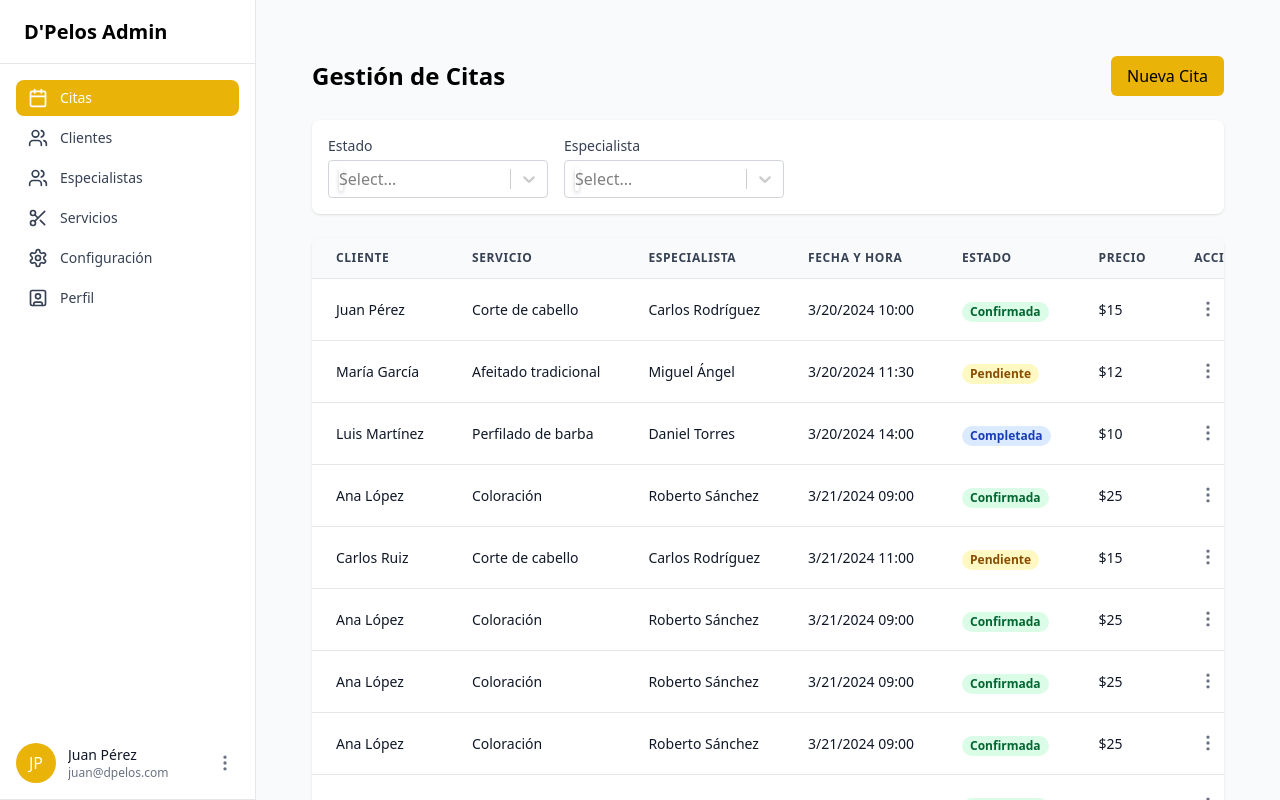
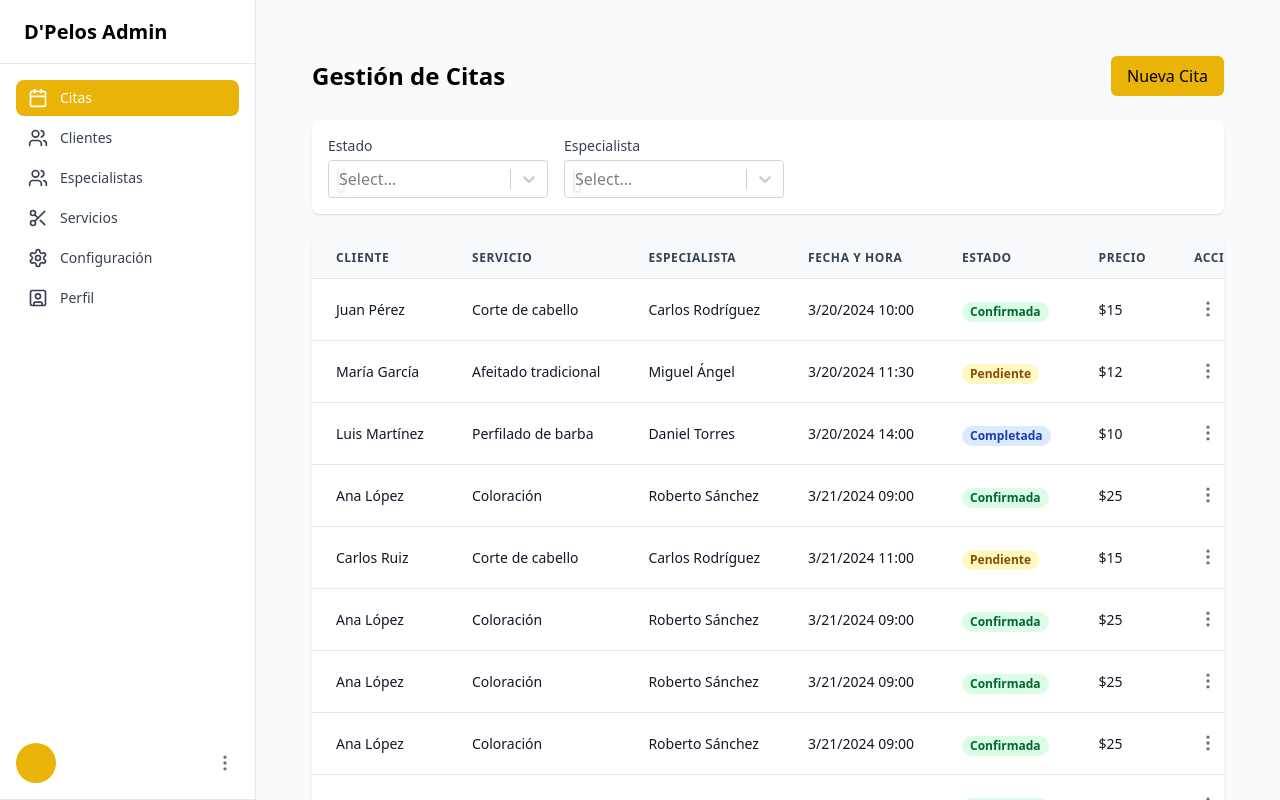
Before and after one commit to DIOR27/peluqueria, a React (Vite) app in the folder dpelos-client/: page /panel in a window 1280 px wide. Built offline with nearby package versions, Linux system fonts and the light colour scheme; no server answers; sample sign-in values are in the browser's storage.

Commit message:
integrated profile with API

```diff
--- a/dpelos-client/src/components/dashboard/Sidebar.jsx
+++ b/dpelos-client/src/components/dashboard/Sidebar.jsx
@@ -23,20 +23,9 @@ const navigation = [
 
 export default function Sidebar() {
   const location = useLocation();
-  const { logout } = useAuthStore();
+  const { user, logout } = useAuthStore();
 
-  const user = {
-    name: "Juan Pérez",
-    email: "juan@dpelos.com",
-  };
-
-  const getInitials = (name) => {
-    return name
-      .split(" ")
-      .map((word) => word[0])
-      .join("")
-      .toUpperCase();
-  };
+  const userInitials = `${user?.first_name?.[0] || ''}${user?.last_name?.[0] || ''}`;
 
   return (
     <div className="flex h-full w-64 flex-col border-r border-gray-200 bg-white">
@@ -68,13 +57,13 @@ export default function Sidebar() {
       <div className="relative border-b border-gray-200 p-4">
         <div className="flex items-center gap-3">
           <div className="flex h-10 w-10 items-center justify-center rounded-full bg-gold-500 text-white font-medium">
-            {getInitials(user.name)}
+            {userInitials}
           </div>
           <div className="flex-1 min-w-0">
             <p className="text-sm font-medium text-gray-900 truncate">
-              {user.name}
+              {user?.first_name} {user?.last_name}
             </p>
-            <p className="text-xs text-gray-500 truncate">{user.email}</p>
+            <p className="text-xs text-gray-500 truncate">{user?.email}</p>
           </div>
           <Menu>
             <MenuButton className="p-1 hover:bg-gray-100 rounded-full focus:outline-none">
--- /dev/null
+++ b/dpelos-client/src/pages/dashboard/AuthInitializer.jsx
@@ -0,0 +1,13 @@
+import { useEffect } from "react";
+import useAuthStore from "../../stores/authStore";
+
+export default function AuthInitializer({ children }) {
+  const fetchUserInfo = useAuthStore((state) => state.fetchUserInfo);
+
+  useEffect(() => {
+    fetchUserInfo();
+  }, [fetchUserInfo]);
+
+  return children;
+
+}
--- a/dpelos-client/src/pages/dashboard/Page.jsx
+++ b/dpelos-client/src/pages/dashboard/Page.jsx
@@ -2,7 +2,7 @@ import { useEffect } from "react";
 import { Outlet } from "react-router-dom";
 import Sidebar from "../../components/dashboard/Sidebar";
 import useAuthStore from "../../stores/authStore";
-
+import AuthInitializer from "./AuthInitializer";
 
 export default function Page() {
   const { isAuthenticated } = useAuthStore();
@@ -17,10 +17,12 @@ export default function Page() {
 
   return (
     <div className="flex h-screen bg-gray-50 ">
-      <Sidebar />
-      <main className="flex-1 overflow-y-auto p-8">
-        <Outlet />
-      </main>
+      <AuthInitializer>
+        <Sidebar />
+        <main className="flex-1 overflow-y-auto p-8">
+          <Outlet />
+        </main>
+      </AuthInitializer >
     </div>
   );
 }
--- a/dpelos-client/src/pages/dashboard/Profile.jsx
+++ b/dpelos-client/src/pages/dashboard/Profile.jsx
@@ -4,18 +4,35 @@ import { Formik, Form } from "formik";
 import FormInput from "../../components/ui/FormInput";
 import FormPasswordInput from "../../components/ui/FormPasswordInput";
 import * as Yup from "yup";
+import useAuthStore from "../../stores/authStore";
 
-const initialValues = {
-  personalInfo: {
-    firstName: "",
-    lastName: "",
-    email: "",
-    phone: "",
-  },
+const passwordChangeInitialValues = {
   passwordChange: {
     currentPassword: "",
     newPassword: "",
     confirmPassword: "",
+  },
+};
+
+const passwordChangeValidationSchema = Yup.object({
+  currentPassword: Yup.string().required("La contraseña actual es requerida"),
+  newPassword: Yup.string()
+    .min(8, "La contraseña debe tener al menos 8 caracteres")
+    .required("La nueva contraseña es requerida"),
+  confirmPassword: Yup.string()
+    .oneOf([Yup.ref("newPassword"), null], "Las contraseñas deben coincidir")
+    .required("La confirmación de contraseña es requerida"),
+});
+
+export default function Profile() {
+  const user = useAuthStore((state) => state.user);
+
+  const initialValues = {
+    personalInfo: {
+      firstName: user?.first_name || "",
+      lastName: user?.last_name || "",
+      email: user?.email || "",
+      phone: user?.telefono || ""
     },
   };
 
@@ -30,23 +47,18 @@ const validationSchema = Yup.object({
         .matches(/^\d+$/, "Formato de teléfono inválido")
         .required("El teléfono es requerido"),
     }),
-  passwordChange: Yup.object({
-    currentPassword: Yup.string().required("La contraseña actual es requerida"),
-    newPassword: Yup.string()
-      .min(8, "La contraseña debe tener al menos 8 caracteres")
-      .required("La nueva contraseña es requerida"),
-    confirmPassword: Yup.string()
-      .oneOf([Yup.ref("newPassword"), null], "Las contraseñas deben coincidir")
-      .required("La confirmación de contraseña es requerida"),
-  }),
   });
 
-export default function Profile() {
+
   const handleSubmit = (values, { setSubmitting }) => {
     console.log("Guardando cambios:", values);
     // Aquí irá la lógica para guardar los cambios en la API
     setSubmitting(false);
   };
+
+  if (!user) {
+    return null;
+  }
 
   return (
     <div className="p-6">
@@ -55,24 +67,27 @@ export default function Profile() {
         validationSchema={validationSchema}
         onSubmit={handleSubmit}
       >
-        {({ isSubmitting }) => (
+        {({ isSubmitting, dirty }) => (
           <Form>
             <div className="flex justify-between items-center mb-6">
               <h1 className="text-2xl font-bold">Mi Perfil</h1>
-              <Button type="submit" disabled={isSubmitting}>
-                {isSubmitting ? "Guardando..." : "Guardar Cambios"}
-              </Button>
             </div>
 
             <div className="space-y-6">
               {/* Sección de Información Personal */}
               <div className="bg-white rounded-lg shadow p-6 mb-6">
-                <div className="flex items-center gap-3 mb-4">
+                <div className="flex justify-between mb-8">
+                  <div className="flex items-center gap-3">
                     <User className="w-5 h-5 text-gold-500" />
                     <h2 className="text-lg font-semibold text-gray-900">
                       Información Personal
                     </h2>
                   </div>
+                  <Button type="submit" disabled={isSubmitting || !dirty} size="sm">
+                    {isSubmitting ? "Guardando..." : "Guardar Cambios"}
+                  </Button>
+                </div>
+
                 <div className="grid grid-cols-2 gap-4">
                   <FormInput
                     label="Nombre"
@@ -97,32 +112,54 @@ export default function Profile() {
                   />
                 </div>
               </div>
+            </div>
+          </Form>
+        )}
+      </Formik>
 
-              {/* Sección de Cambio de Contraseña */}
+      <Formik
+        initialValues={passwordChangeInitialValues}
+        validationSchema={passwordChangeValidationSchema}
+        onSubmit={(values, { setSubmitting }) => {
+          console.log("Cambiando contraseña:", values);
+          // Aquí irá la lógica para cambiar la contraseña en la API
+          setSubmitting(false);
+        }}
+      >
+        {({ isSubmitting, dirty }) => (
+          <Form>
             <div className="bg-white rounded-lg shadow p-6 mb-6">
-                <div className="flex items-center gap-3 mb-4">
+              <div className="flex justify-between mb-8">
+                <div className="flex items-center gap-3">
                   <Lock className="w-5 h-5 text-gold-500" />
                   <h2 className="text-lg font-semibold text-gray-900">
                     Cambiar Contraseña
                   </h2>
                 </div>
-                <div className="space-y-4">
+                <Button type="submit" disabled={isSubmitting || !dirty} size="sm">
+                  {isSubmitting ? "Cambiando..." : "Cambiar Contraseña"}
+                </Button>
+              </div>
+
+              <div className="grid grid-cols-2 gap-4">
                 <FormPasswordInput
                   label="Contraseña Actual"
                   name="passwordChange.currentPassword"
-                    placeholder="Ingresa tu contraseña actual"
+                  placeholder="Tu contraseña actual"
+                  id="currentPassword"
                 />
                 <FormPasswordInput
                   label="Nueva Contraseña"
                   name="passwordChange.newPassword"
-                    placeholder="Ingresa tu nueva contraseña"
+                  placeholder="Tu nueva contraseña"
+                  id="newPassword"
                 />
                 <FormPasswordInput
                   label="Confirmar Nueva Contraseña"
                   name="passwordChange.confirmPassword"
                   placeholder="Confirma tu nueva contraseña"
+                  id="confirmPassword"
                 />
-                </div>
               </div>
             </div>
           </Form>
--- a/dpelos-client/src/stores/authStore.js
+++ b/dpelos-client/src/stores/authStore.js
@@ -1,5 +1,4 @@
 import { create } from 'zustand';
-import axios from 'axios';
 import { toast } from 'react-toastify';
 import api from '../../api';
 
@@ -29,6 +28,7 @@ const useAuthStore = create((set, get) => ({
         isAuthenticated: false,
       });
       toast.error("Error al iniciar sesión. Por favor, verifica tus credenciales.");
+      console.error('Error during login:', error);
       return false;
     } finally {
       set({ loading: false });
@@ -38,9 +38,10 @@ const useAuthStore = create((set, get) => ({
   logout: () => {
     localStorage.removeItem('accessToken');
     localStorage.removeItem('refreshToken');
-    delete axios.defaults.headers.common['Authorization'];
+    delete api.defaults.headers.common['Authorization'];
 
     set({ accessToken: null, refreshToken: null, isAuthenticated: false, user: null });
+    window.location.href = '/ingresar';
   },
 
   refreshAccessToken: async () => {
@@ -51,12 +52,10 @@ const useAuthStore = create((set, get) => ({
         throw new Error('No hay token de actualización disponible.');
       }
 
-      // const response = await axios.post('http://localhost:8000/api/token/refresh/', { refresh: refreshToken });
       const response = await api.post('/token/refresh/', { refresh: refreshToken });
       const { access } = response.data;
 
       localStorage.setItem('accessToken', access);
-      axios.defaults.headers.common['Authorization'] = `Bearer ${access}`;
 
       set({ accessToken: access, error: null });
       return true;
@@ -69,19 +68,21 @@ const useAuthStore = create((set, get) => ({
   },
 
   setTokens: (accessToken, refreshToken) => {
-    localStorage.setItem('accessToken', accessToken);
-    localStorage.setItem('refreshToken', refreshToken);
-
-    axios.defaults.headers.common['Authorization'] = `Bearer ${accessToken}`;
+    if (accessToken) {
+      localStorage.setItem('accessToken', accessToken);
+    }
+    if (refreshToken) {
+      localStorage.setItem('refreshToken', refreshToken);
+    }
 
     set({ accessToken, refreshToken, isAuthenticated: true, error: null });
   },
 
   fetchUserInfo: async () => {
     try {
-      // TODO: update this with new /me endopoint
-      // const response = await axios.get('http://localhost:8000/api/user/');
-      // set({ user: response.data });
+      const response = await api.get('/me/');
+      const { first_name, last_name, email } = response.data;
+      set({ user: { first_name, last_name, email } });
     } catch (error) {
       set({ error: error.message });
     }
```
Lines whose indentation alone changed are shown as unchanged.
